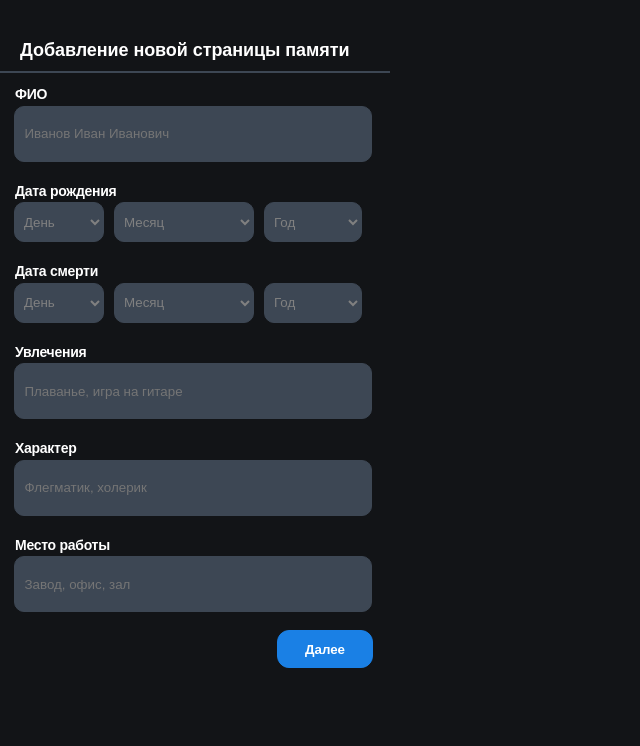
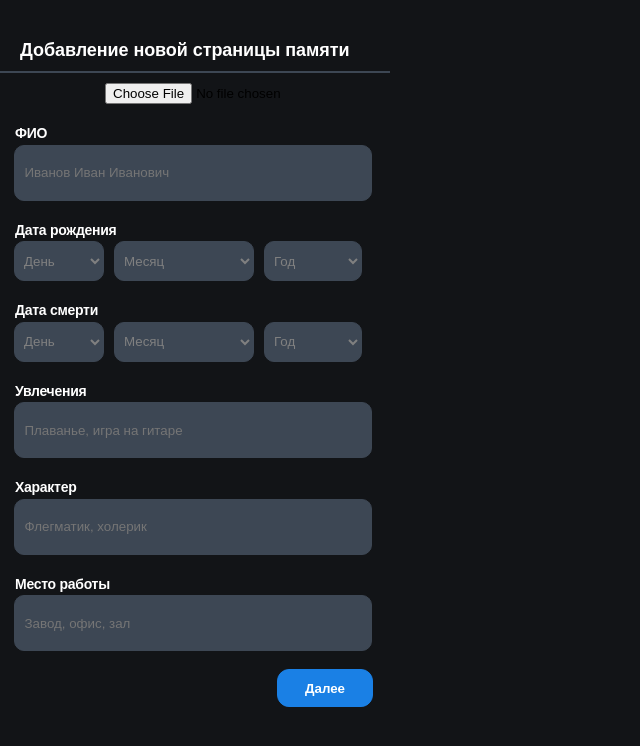
Before and after one commit to m1piks20/WebApp-React, a React (Create React App) app: page /MemoryPage in a window 1280 px wide. Shown: the top 746 px of the page, without its empty margins (0-640 px from the left). Built offline with nearby package versions, Linux system fonts and the light colour scheme.

Commit message:
add photo

```diff
--- a/src/MemoryPage/MemoryPage.js
+++ b/src/MemoryPage/MemoryPage.js
@@ -117,6 +117,10 @@ function MemoryPage() {
             </div>
             <hr style={{ border: '1px solid #3d4754', width: '390px', height: '0px' }} />
             <form onSubmit={handleSubmit} id="dateForm">
+
+                <input type="file" name="photo" accept="image/*"/>
+                <br/><br/>
+
                 <label htmlFor="fio" className="fio">ФИО</label>
                 <br/>
                 <input type="text" id="fio" name="fio" placeholder="Иванов Иван Иванович" autoComplete="off" required
```
